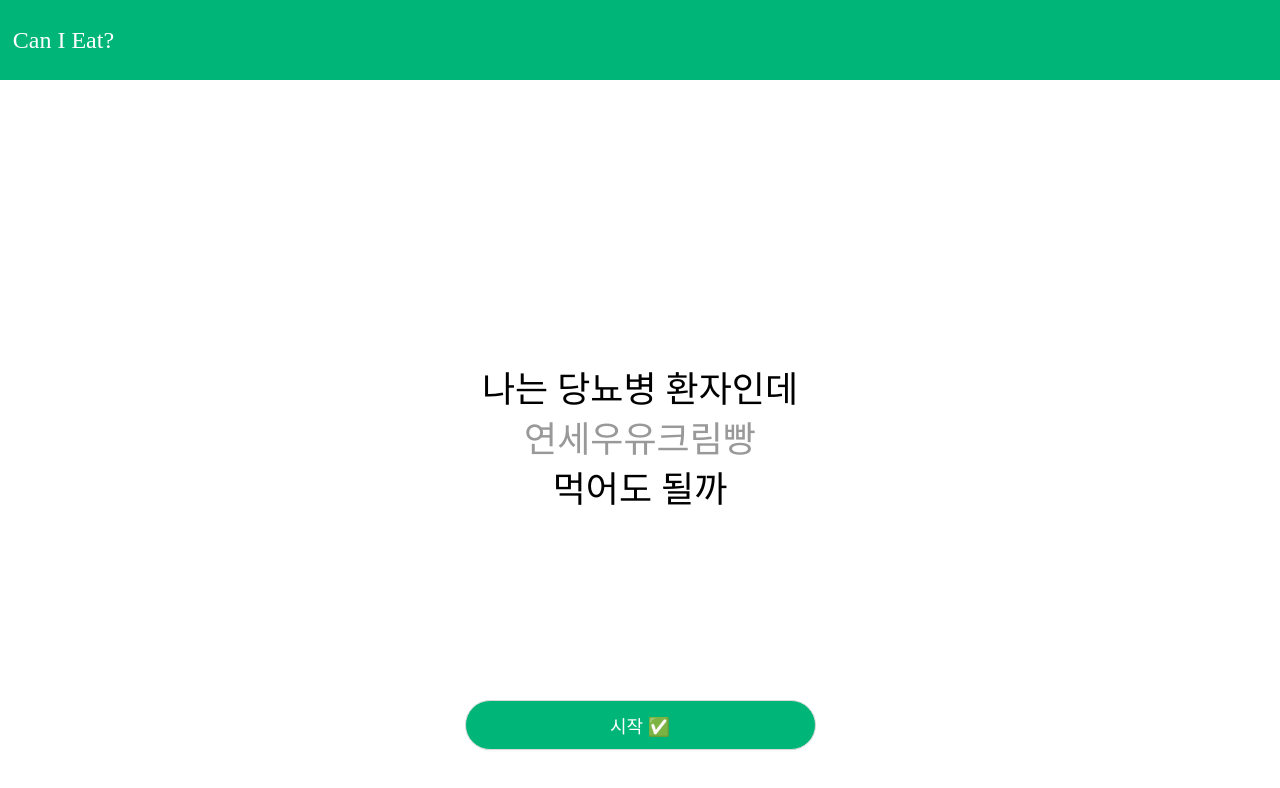
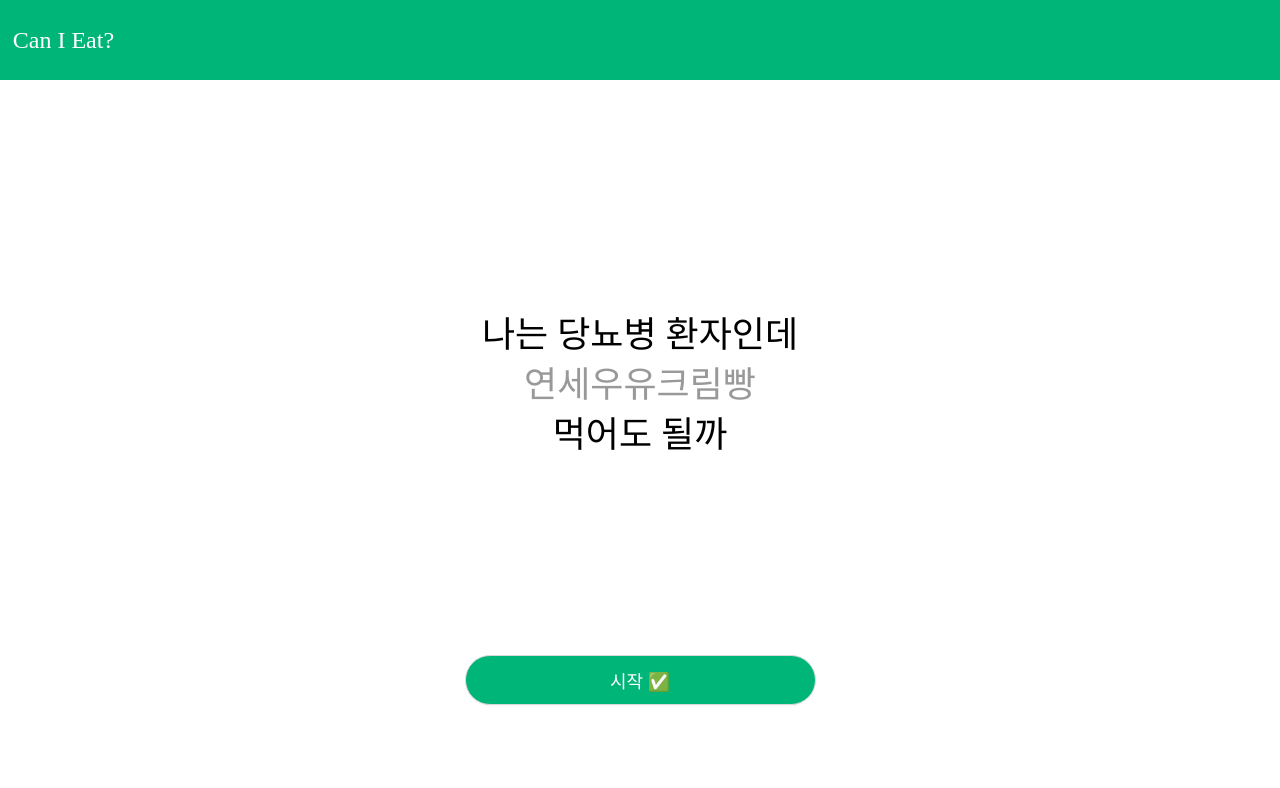
Before and after one commit to kmyobin/Can_I_Eat, a React (Create React App) app: page / in a window 1280 px wide. Shown: the top 788 px of the page. Built offline with nearby package versions, Linux system fonts and the light colour scheme; a web font is replaced by a local one.

Commit message:
style : margin, padding 피그마에 맞게 조정

```diff
--- a/src/components/common/ResetButton.tsx
+++ b/src/components/common/ResetButton.tsx
@@ -15,18 +15,20 @@
   color: #00b578;
   font-family: NotoSansKR-400;
   border-radius: 20px;
-  width: 65px;
-  height: 25px;
-  font-size: 10px;
+  width: 88px; //65px;
+  height: 40px; //25px;
+  font-size: 17px; //10px;
+  margin-bottom: 25px;
   /* 글씨 가운데 정렬 */
   display: flex;
   justify-content: center;
   align-items: center;
 
   @media only screen and (max-width: 768px) {
-    width: 50px;
+    width: 55px;
     height: 20px;
     font-size: 8px;
+    margin-bottom: 12px;
   }
 `;
 function ResetButton({ selectList, setSelectList }: SelectListProps) {
--- a/src/components/common/SelectButton.tsx
+++ b/src/components/common/SelectButton.tsx
@@ -28,7 +28,7 @@
     font-family: NotoSansKR-400;
     width: 65px;
     height: 25px;
-    font-size: 11px;
+    font-size: 12px;
   }
 `;
 
--- a/src/components/main/MainContent.tsx
+++ b/src/components/main/MainContent.tsx
@@ -20,15 +20,20 @@
     line-height: 50px;
     text-align: center;
     margin: 40px 0px;
+    margin-bottom: 150px;
     @media only screen and (max-width: 768px) {
       font-size: 24px;
       line-height: 60px;
+      margin-bottom: 150px;
     }
   `,
   ButtonArea: styled.div`
     //width: 100%;
     position: fixed;
-    bottom: 50px;
+    bottom: 95px;
+    @media only screen and (max-width: 768px) {
+      bottom: 155px;
+    }
   `,
 };
 
--- a/src/components/select/GridCard.tsx
+++ b/src/components/select/GridCard.tsx
@@ -54,6 +54,9 @@
   ${ImageWrapper}:hover & {
     opacity: 1;
   }
+  @media only screen and (max-width: 768px) {
+    font-size: 16px;
+  }
 `;
 
 function GridCard({ selectItem, selectList, setSelectList }: GridCardsProps) {
--- a/src/components/select/SelectContainer.tsx
+++ b/src/components/select/SelectContainer.tsx
@@ -8,7 +8,7 @@
 const Wrapper = styled.div`
   justify-content: space-between;
   align-items: center;
-  max-width: 530px; //351px; //260px;
+  max-width: 500px; //351px; //260px;
   min-height: 650px; //350px;
 
   position: relative; // 버튼 하단 고정
@@ -18,8 +18,8 @@
   }
 
   @media only screen and (max-width: 768px) {
-    max-width: 155px;
-    min-height: 150px;
+    max-width: 300px; //155px;
+    min-height: 200px; //150px;
   }
 `;
 
--- a/src/components/select/SelectContent.tsx
+++ b/src/components/select/SelectContent.tsx
@@ -41,7 +41,10 @@
   }
 
   &::-webkit-scrollbar {
-    width: 5px; // 수직 스크롤바
+    width: 8px; //5px; // 수직 스크롤바
+    @media only screen and (max-width: 768px) {
+      width: 5px; // 수직 스크롤바
+    }
   }
 
   &::-webkit-scrollbar-track {
--- a/src/components/select/SelectedContainer.tsx
+++ b/src/components/select/SelectedContainer.tsx
@@ -5,7 +5,7 @@
 import GridCard from "components/select/GridCard";
 
 const Wrapper = styled.div`
-  width: 100%;
+  width: 500px;
   display: flex;
   flex-direction: row;
   overflow-x: auto;
@@ -15,6 +15,7 @@
 
   @media only screen and (max-width: 768px) {
     min-height: 60px; // 스크롤바 띄워놓기
+    width: 280px;
   }
 
   & > * {
@@ -22,16 +23,20 @@
     max-width: 100px; //110px; //55px;
     max-height: 100px; //110px; //55px;
     margin: 5px;
-    margin-right: 10px;
+    margin-right: 25px;
     margin-bottom: 20px;
     @media only screen and (max-width: 768px) {
-      max-width: 40px;
-      max-height: 40px;
+      max-width: 50px;
+      max-height: 50px;
+      margin-right: 8px;
     }
   }
 
   &::-webkit-scrollbar {
-    height: 5px; // 수평 스크롤바
+    height: 8px; //5px; // 수평 스크롤바
+    @media only screen and (max-width: 768px) {
+      height: 5px; // 수평 스크롤바
+    }
   }
 
   &::-webkit-scrollbar-track {
```
